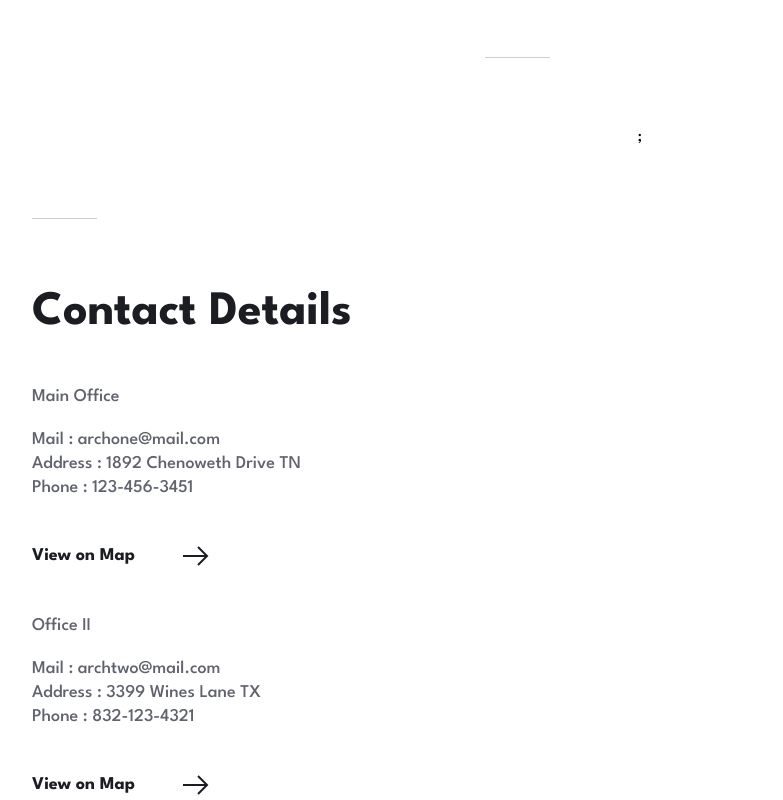
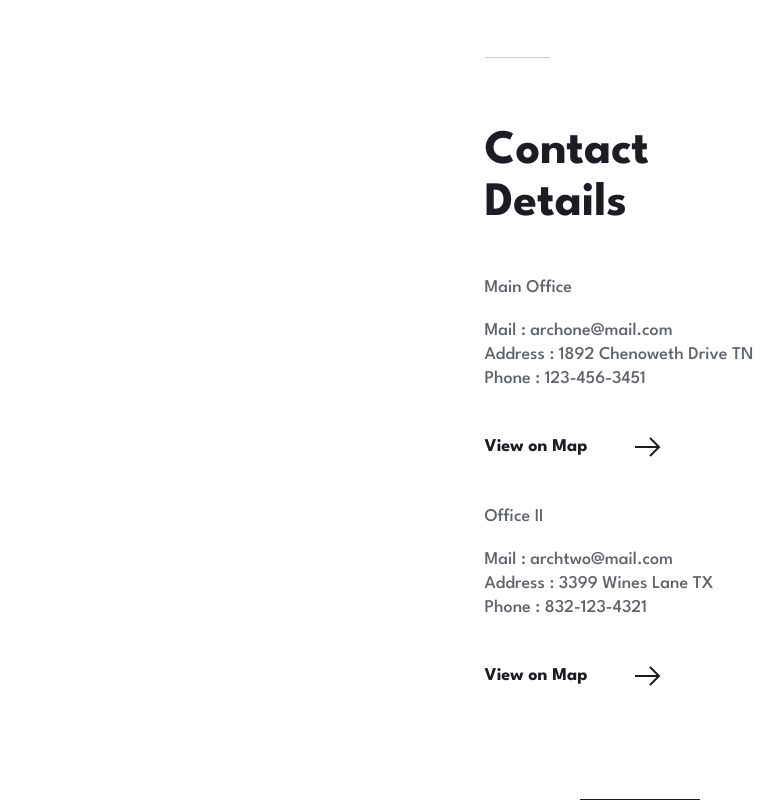
Before and after one commit to gigakhrz/arch-studio-multi-page-website, a Next.js app: page /contact in a window 1280 px wide. Shown: the part 620-1420 px from the top of the page, without its empty margins (0-783 px from the left). Built offline with nearby package versions, Linux system fonts and the light colour scheme.

Commit message:
finish styling

```diff
--- a/src/app/components/contacChilds/Details.tsx
+++ b/src/app/components/contacChilds/Details.tsx
@@ -2,9 +2,7 @@ import ArrowSvg from "../../../../public/assets/icons/icon-arrow.svg";
 
 export default function ContactDetails() {
   return (
-    <div className="flex flex-col w-full px-[32px] items-start gap-[68px] mb-[71px]">
-      <div className="w-[65px] h-[1px] bg-[#C8CCD8]"></div>
-      <div className="w-full flex flex-col gap-[40px] items-start">
+    <div className="w-[375px] px-[32px] flex flex-col gap-[40px] items-start">
       <h1 className="text-[48px] text-[#1B1D23] font-bold leading-[52px] tracking-[ -1.714px]">
         Contact Details
       </h1>
@@ -52,6 +50,5 @@ export default function ContactDetails() {
         </a>
       </div>
     </div>
-    </div>
   );
 }
--- a/src/app/contact/page.tsx
+++ b/src/app/contact/page.tsx
@@ -4,7 +4,7 @@ import TellUs from "../components/contacChilds/TellUs";
 export default function Contact(): JSX.Element {
   return (
     <div className="w-full flex flex-col items-center gap-[68px] mb-[171px]">
-      <TellUs />;
+      <TellUs />
       <ContactDetails />
     </div>
   );
```
Lines whose indentation alone changed are shown as unchanged.
